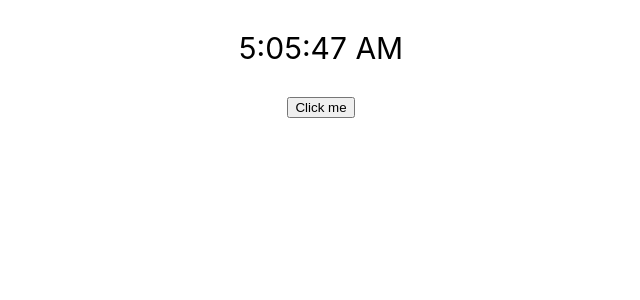
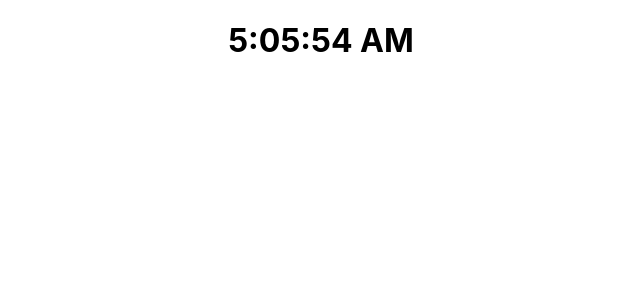
Before and after one commit to AshishMalaviya2463/firstproject, a React (Create React App) app: page / in a window 1280 px wide. Shown: the top 300 px of the page, without its empty margins (319-959 px from the left). Built offline with nearby package versions, Linux system fonts and the light colour scheme.

Commit message:
Digital Clock

```diff
--- a/src/App.js
+++ b/src/App.js
@@ -1,6 +1,7 @@
 import './App.css';
+import DigitalClock from './DigitalClock';
 // import Math from './Math';
-import Time from './Time';
+// import Time from './Time';
 
 function App() {
   // let arr = ['reverdale', 'titans', 'dark desire', 'tommoow', 'lucifer']
@@ -35,7 +36,8 @@ function App() {
 
   return (
     <div className="App">
-      <Time />
+      <DigitalClock />
+      {/* <Time /> */}
       {/* <Math /> */}
       {/* <h1>...Netflix...</h1>
       <p><b>top 5 web series...</b></p>
--- /dev/null
+++ b/src/DigitalClock.js
@@ -0,0 +1,17 @@
+import React, { useState } from 'react'
+
+export default function DigitalClock() {
+    let liveTime = new Date().toLocaleTimeString();
+    let [time , Ltime] = useState(liveTime)
+
+    setInterval(() => {
+        liveTime = new Date().toLocaleTimeString();
+        Ltime(liveTime);
+    }, 1000);
+    return (
+        <>
+            <h1>{time}</h1>
+
+        </>
+    )
+}
```
